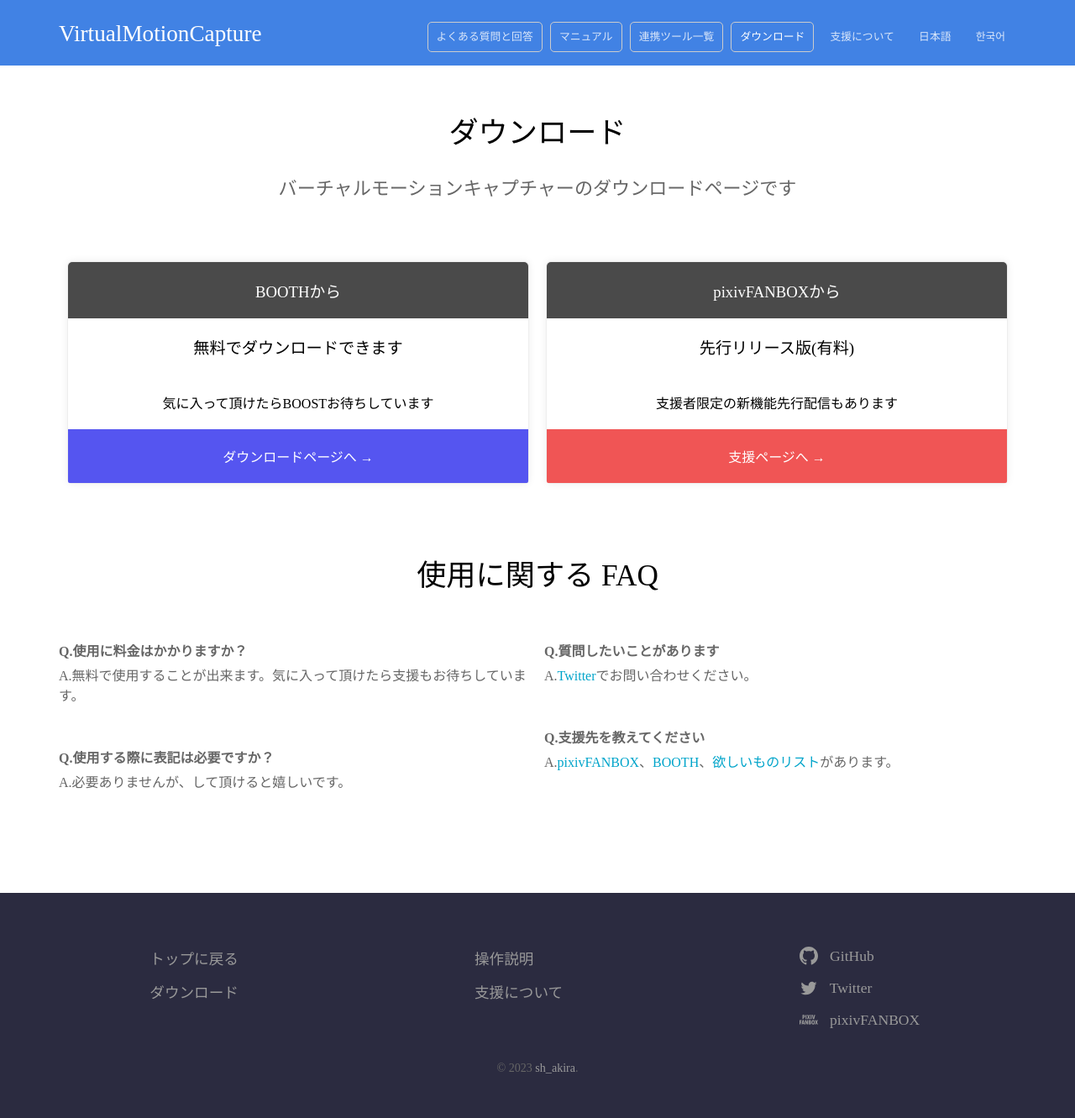
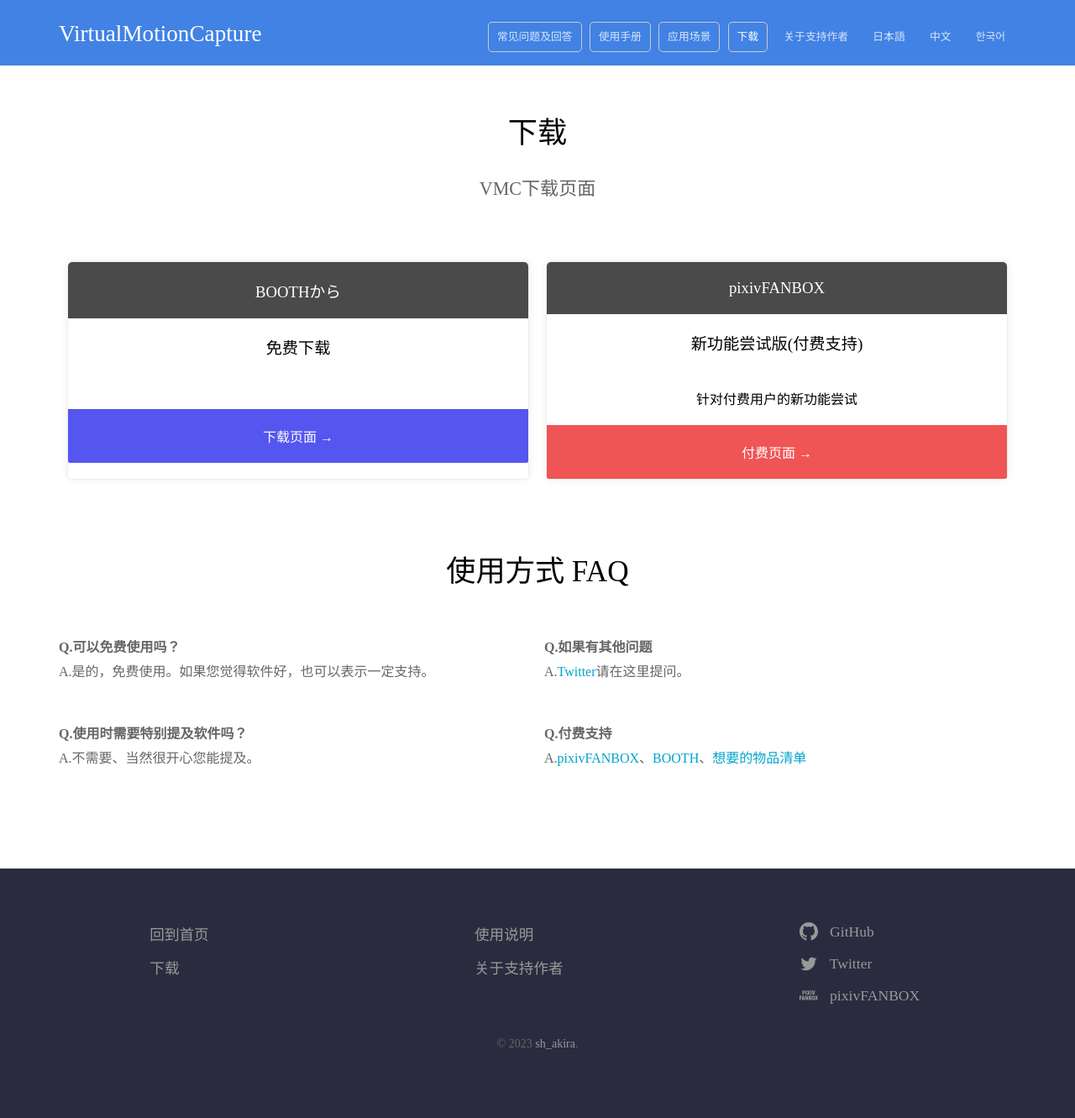
Before and after one commit to sh-akira/VirtualMotionCapture-zh-cn, a Jekyll site: the page built from docs/download.html, in a window 1280 px wide. Shown: the whole page at 84% size. Built offline with Jekyll 4.4.1, drawn with Linux system fonts in a browser that asks for light colours; some web fonts are replaced; after the commit the page ends 1302 px from its top, so only the background shows below that.

Commit message:
Add zh-cn docs

```diff
--- a/docs/_data/footer.yml
+++ b/docs/_data/footer.yml
@@ -1,12 +1,12 @@
 - links:
-  - name: トップに戻る
+  - name: 回到首页
     link: /
-  - name: ダウンロード
+  - name: 下载
     link: /download.html
 - links:
-  - name: 操作説明
+  - name: 使用说明
     link: /manual/
-  - name: 支援について
+  - name: 关于支持作者
     link: /about.html
 - links:
   - name: GitHub
--- a/docs/_data/navigation.yml
+++ b/docs/_data/navigation.yml
@@ -1,20 +1,20 @@
-- name: よくある質問と回答
+- name: 常见问题及回答
   link: https://github.com/sh-akira/VirtualMotionCapture/wiki/%E3%82%88%E3%81%8F%E3%81%82%E3%82%8B%E8%B3%AA%E5%95%8F%E3%81%A8%E5%9B%9E%E7%AD%94
   new_window: true
   highlight: true
-- name: マニュアル
+- name: 使用手册
   link: /manual/
   new_window: false
   highlight: true
-- name: 連携ツール一覧
+- name: 应用场景
   link: https://protocol.vmc.info/Reference
   new_window: false
   highlight: true
-- name: ダウンロード
+- name: 下载
   link: /download.html
   new_window: false
   highlight: true
-- name: 支援について
+- name: 关于支持作者
   link: /about.html
   new_window: false
   highlight: false
@@ -22,6 +22,10 @@
   link: https://vmc.info/
   new_window: false
   highlight: false
+- name: 中文
+  link: https://
+  new_window: false
+  highlight: false
 - name: 한국어
   link: https://akira.works/VirtualMotionCapture-ko/
   new_window: false
--- a/docs/download.html
+++ b/docs/download.html
@@ -1,39 +1,39 @@
 ---
-title: ダウンロード
-heading: ダウンロード
-description: バーチャルモーションキャプチャーのダウンロードページです
+title: 下载
+heading: 下载
+description: VMC下载页面
 pricing_table:
   - name: BOOTHから
     color: "#4a4a4a"
     bgcolor: "#5555f0"
     features:
-      - text: 無料でダウンロードできます
+      - text: 免费下载
         highlight: true
-      - text: 気に入って頂けたらBOOSTお待ちしています
+      - text:
         highlight: false
     call_to_action:
       link: https://sh-akira.booth.pm/items/999760
-      text: ダウンロードページへ
-  - name: pixivFANBOXから
+      text: 下载页面
+  - name: pixivFANBOX
     color: "#4a4a4a"
     bgcolor: "#f05555"
     features:
-      - text: 先行リリース版(有料)
+      - text: 新功能尝试版(付费支持)
         highlight: true
-      - text: 支援者限定の新機能先行配信もあります
+      - text: 针对付费用户的新功能尝试
         highlight: false
     call_to_action:
       link: https://akira.fanbox.cc/
-      text: 支援ページへ
+      text: 付费页面
 faq:
-  - question: 使用に料金はかかりますか？
-    answer: 無料で使用することが出来ます。気に入って頂けたら支援もお待ちしています。
-  - question: 使用する際に表記は必要ですか？
-    answer: 必要ありませんが、して頂けると嬉しいです。
-  - question: 質問したいことがあります
-    answer: <a target="_blank" href="https://twitter.com/sh_akira">Twitter</a>でお問い合わせください。
-  - question: 支援先を教えてください
-    answer: <a target="_blank" href="https://akira.fanbox.cc/">pixivFANBOX</a>、<a target="_blank" href="https://sh-akira.booth.pm/items/999760">BOOTH</a>、<a target="_blank" href="https://www.amazon.co.jp/registry/wishlist/331R041P8K6BV/ref=cm_sw_r_cp_ep_ws_CxeJBb6XYBE62">欲しいものリスト</a>があります。
+  - question: 可以免费使用吗？
+    answer: 是的，免费使用。如果您觉得软件好，也可以表示一定支持。
+  - question: 使用时需要特别提及软件吗？
+    answer: 不需要、当然很开心您能提及。
+  - question: 如果有其他问题
+    answer: <a target="_blank" href="https://twitter.com/sh_akira">Twitter</a>请在这里提问。
+  - question: 付费支持
+    answer: <a target="_blank" href="https://akira.fanbox.cc/">pixivFANBOX</a>、<a target="_blank" href="https://sh-akira.booth.pm/items/999760">BOOTH</a>、<a target="_blank" href="https://www.amazon.co.jp/registry/wishlist/331R041P8K6BV/ref=cm_sw_r_cp_ep_ws_CxeJBb6XYBE62">想要的物品清单</a>
 ---
 <div class="plans">
 	{% for plan in page.pricing_table %}
@@ -53,7 +53,7 @@
 </div>
 
 {% if page.faq %}
-	<h2>使用に関する FAQ</h2>
+	<h2>使用方式 FAQ</h2>
 	<dl class="faq">
 		{% for item in page.faq %}
 			<div>
```
Also changed, not shown: docs/_posts/2023-01-20-mocopiのつかいかた.md (deleted, +0 -97 lines), docs/_posts/2023-01-20-mocopi的设置方法.md (added, +97 -0 lines), docs/index.html (+21 -21 lines).
